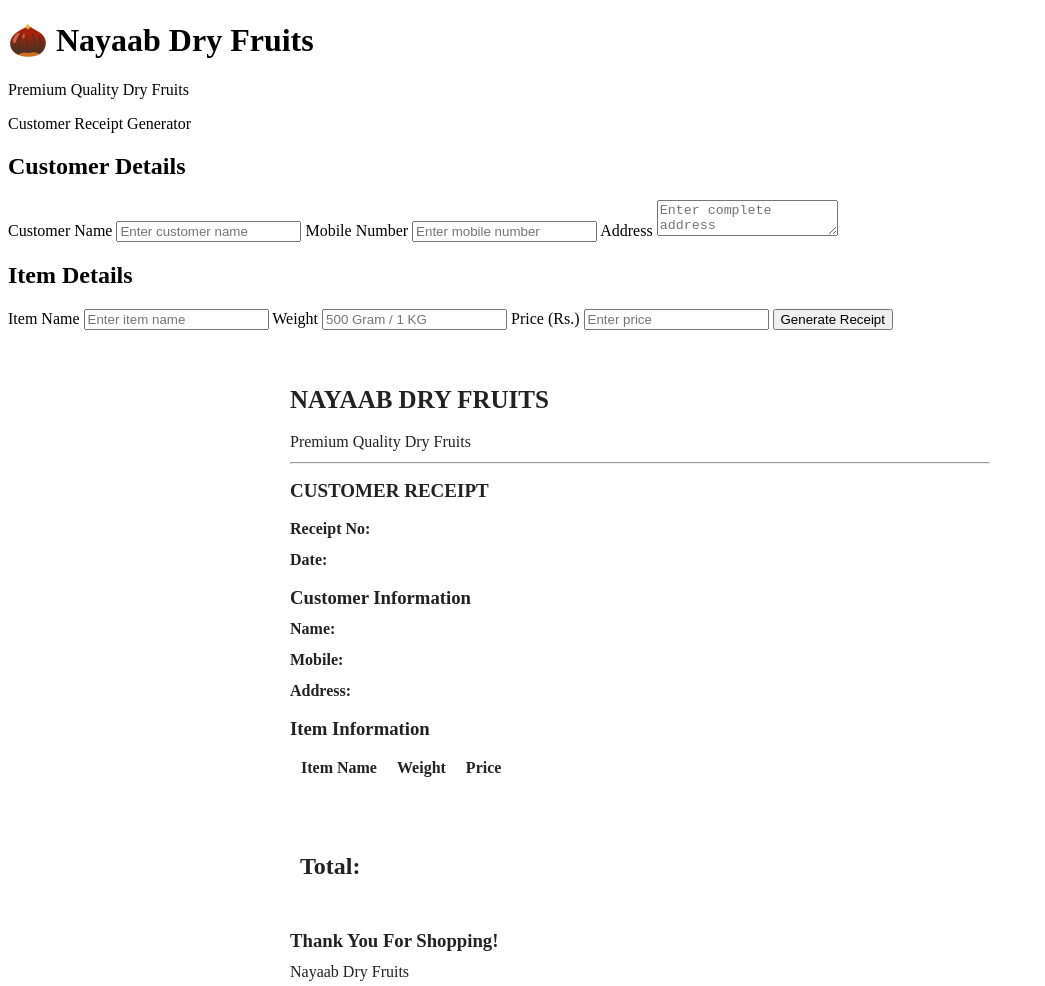
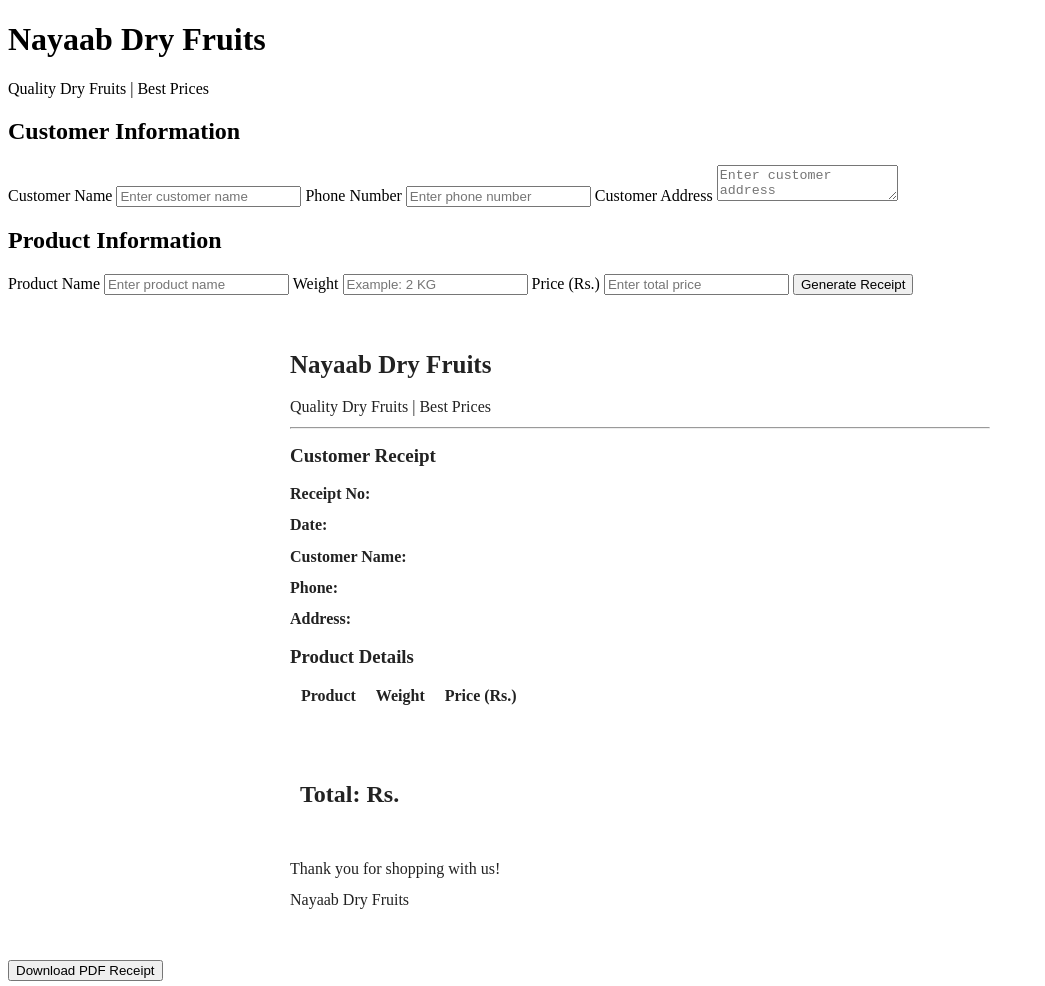
Before and after one commit to nomanonlineservice986-hub/Nayab-dry-fruits, a plain HTML site: page index.html in a window 1280 px wide. Shown: the top 986 px of the page, without its empty margins (0-1045 px from the left). Drawn offline with Linux system fonts and the light colour scheme.

Commit message:
Refactor HTML structure and update titles

```diff
--- a/index.html
+++ b/index.html
@@ -4,10 +4,12 @@
 <head>
     <meta charset="UTF-8">
     <meta name="viewport" content="width=device-width, initial-scale=1.0">
-    <title>Nayaab Dry Fruits | Receipt Generator</title>
+
+    <title>Nayaab Dry Fruits - Receipt Generator</title>
 
     <link rel="stylesheet" href="style.css">
 
+    <!-- PDF Library -->
     <script src="https://cdnjs.cloudflare.com/ajax/libs/html2pdf.js/0.10.1/html2pdf.bundle.min.js"></script>
 </head>
 
@@ -16,34 +18,39 @@
     <div class="container">
 
         <header>
-        <h1>🌰 Nayaab Dry Fruits</h1>
-        <p>Premium Quality Dry Fruits</p>
-        <span>Customer Receipt Generator</span>
+            <h1>Nayaab <span>Dry Fruits</span></h1>
+            <p>Quality Dry Fruits | Best Prices</p>
         </header>
 
         <div class="form-box">
 
-        <h2>Customer Details</h2>
+            <h2>Customer Information</h2>
 
-        <label>Customer Name</label>
-        <input type="text" id="name" placeholder="Enter customer name">
+            <label for="customerName">Customer Name</label>
+            <input type="text" id="customerName"
+                   placeholder="Enter customer name">
 
-        <label>Mobile Number</label>
-        <input type="tel" id="phone" placeholder="Enter mobile number">
+            <label for="customerPhone">Phone Number</label>
+            <input type="tel" id="customerPhone"
+                   placeholder="Enter phone number">
 
-        <label>Address</label>
-        <textarea id="address" placeholder="Enter complete address"></textarea>
+            <label for="customerAddress">Customer Address</label>
+            <textarea id="customerAddress"
+                      placeholder="Enter customer address"></textarea>
 
-        <h2>Item Details</h2>
+            <h2>Product Information</h2>
 
-        <label>Item Name</label>
-        <input type="text" id="item" placeholder="Enter item name">
+            <label for="itemName">Product Name</label>
+            <input type="text" id="itemName"
+                   placeholder="Enter product name">
 
-        <label>Weight</label>
-        <input type="text" id="weight" placeholder="500 Gram / 1 KG">
+            <label for="weight">Weight</label>
+            <input type="text" id="weight"
+                   placeholder="Example: 2 KG">
 
-        <label>Price (Rs.)</label>
-        <input type="number" id="price" min="0" step="0.01" placeholder="Enter price">
+            <label for="price">Price (Rs.)</label>
+            <input type="number" id="price"
+                   placeholder="Enter total price" min="0">
 
             <button type="button" onclick="generateReceipt()">
                 Generate Receipt
@@ -51,36 +58,48 @@
 
         </div>
 
+        <!-- Receipt Section -->
         <div id="receiptSection">
 
             <div id="receipt">
 
                 <div class="receipt-header">
-                <h1>NAYAAB DRY FRUITS</h1>
-                <p>Premium Quality Dry Fruits</p>
+                    <h1>Nayaab Dry Fruits</h1>
+                    <p>Quality Dry Fruits | Best Prices</p>
                     <hr>
-                <h2>CUSTOMER RECEIPT</h2>
+                    <h2>Customer Receipt</h2>
                 </div>
 
                 <div class="receipt-info">
-                <p><strong>Receipt No:</strong> <span id="rNumber"></span></p>
-                <p><strong>Date:</strong> <span id="rDate"></span></p>
+                    <p><strong>Receipt No:</strong>
+                        <span id="rNumber"></span>
+                    </p>
+
+                    <p><strong>Date:</strong>
+                        <span id="rDate"></span>
+                    </p>
+
+                    <p><strong>Customer Name:</strong>
+                        <span id="rName"></span>
+                    </p>
+
+                    <p><strong>Phone:</strong>
+                        <span id="rPhone"></span>
+                    </p>
+
+                    <p><strong>Address:</strong>
+                        <span id="rAddress"></span>
+                    </p>
                 </div>
 
-            <h3>Customer Information</h3>
-
-            <p><strong>Name:</strong> <span id="rName"></span></p>
-            <p><strong>Mobile:</strong> <span id="rPhone"></span></p>
-            <p><strong>Address:</strong> <span id="rAddress"></span></p>
-
-            <h3>Item Information</h3>
+                <h3>Product Details</h3>
 
                 <table>
                     <thead>
                         <tr>
-                        <th>Item Name</th>
+                            <th>Product</th>
                             <th>Weight</th>
-                        <th>Price</th>
+                            <th>Price (Rs.)</th>
                         </tr>
                     </thead>
 
@@ -94,17 +113,19 @@
                 </table>
 
                 <div class="total">
-                <h2>Total: <span id="rTotal"></span></h2>
+                    <h2>Total: Rs. <span id="rTotal"></span></h2>
                 </div>
 
                 <div class="footer">
-                <h3>Thank You For Shopping!</h3>
+                    <p>Thank you for shopping with us!</p>
                     <p>Nayaab Dry Fruits</p>
                 </div>
 
             </div>
 
-        <button type="button" class="download-btn" onclick="downloadPDF()">
+            <button type="button"
+                    class="download-btn"
+                    onclick="downloadPDF()">
                 Download PDF Receipt
             </button>
 
@@ -112,6 +133,7 @@
 
     </div>
 
+    <!-- JavaScript -->
     <script src="script.js"></script>
 
 </body>
```
Lines whose indentation alone changed are shown as unchanged.
